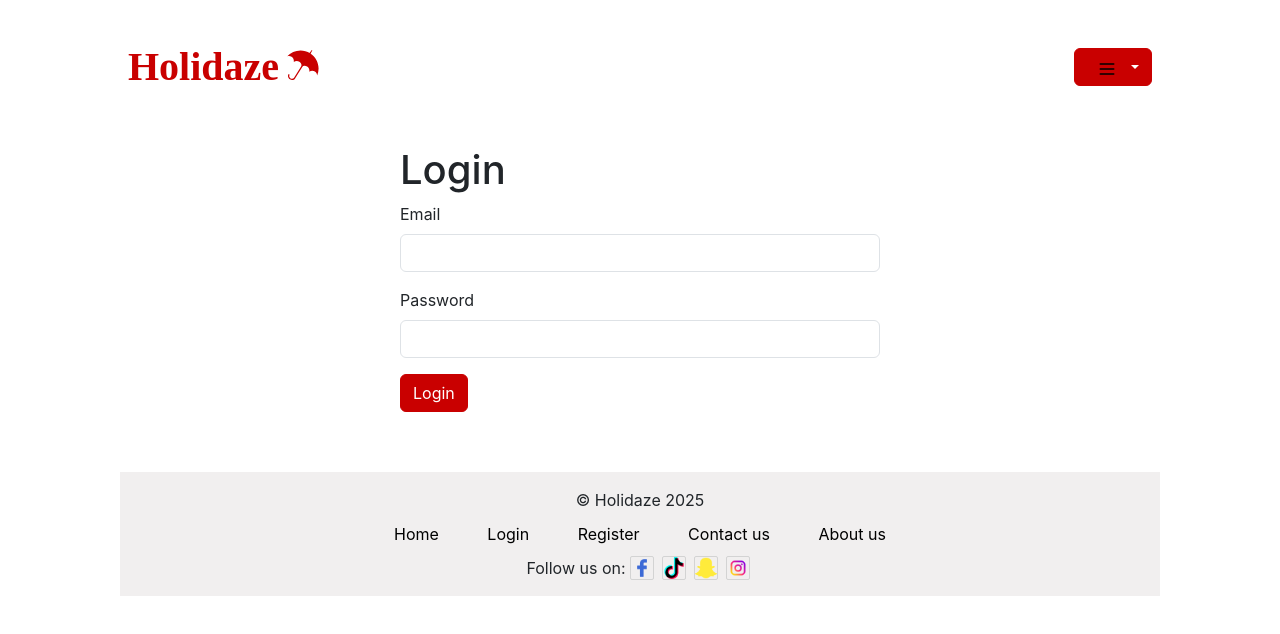
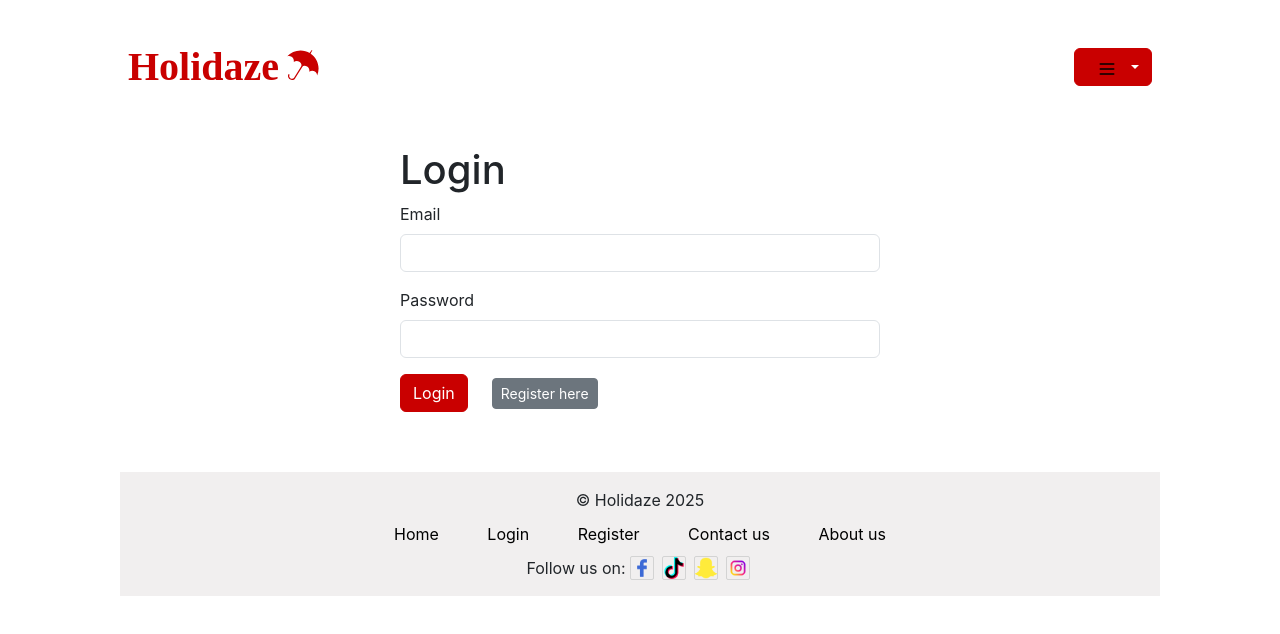
Before and after one commit to AbiyuTashoma/holidaze, a React (Create React App) app: page /login in a window 1280 px wide. Shown: the top 634 px of the page. Built offline with nearby package versions, Linux system fonts and the light colour scheme; a web font is replaced by a local one.

Commit message:
addede link button to register page

```diff
--- a/src/components/jsx/resources/loginForm/index.jsx
+++ b/src/components/jsx/resources/loginForm/index.jsx
@@ -8,6 +8,7 @@ import { apiKeyUrl, loginUrl } from '../../../js/constants';
 import useUser from '../../store/user';
 import { shallow } from 'zustand/shallow';
 import reRoute from '../../../js/reRoute/reRoute';
+import { Link } from 'react-router-dom';
 
 function LoginForm () {
   const { updateName, updateAccessToken, updateAvatar, updateVenueManager, updateKey } = useUser(
@@ -95,6 +96,7 @@ function LoginForm () {
         <p className='text-danger'>{errors.password?.message}</p>
       </div>
       <Button type='submit'>Login</Button>
+      <Button href='/register' className="btn-secondary ms-4" size="sm">Register here</Button>
     </form>
   );
 }
```
